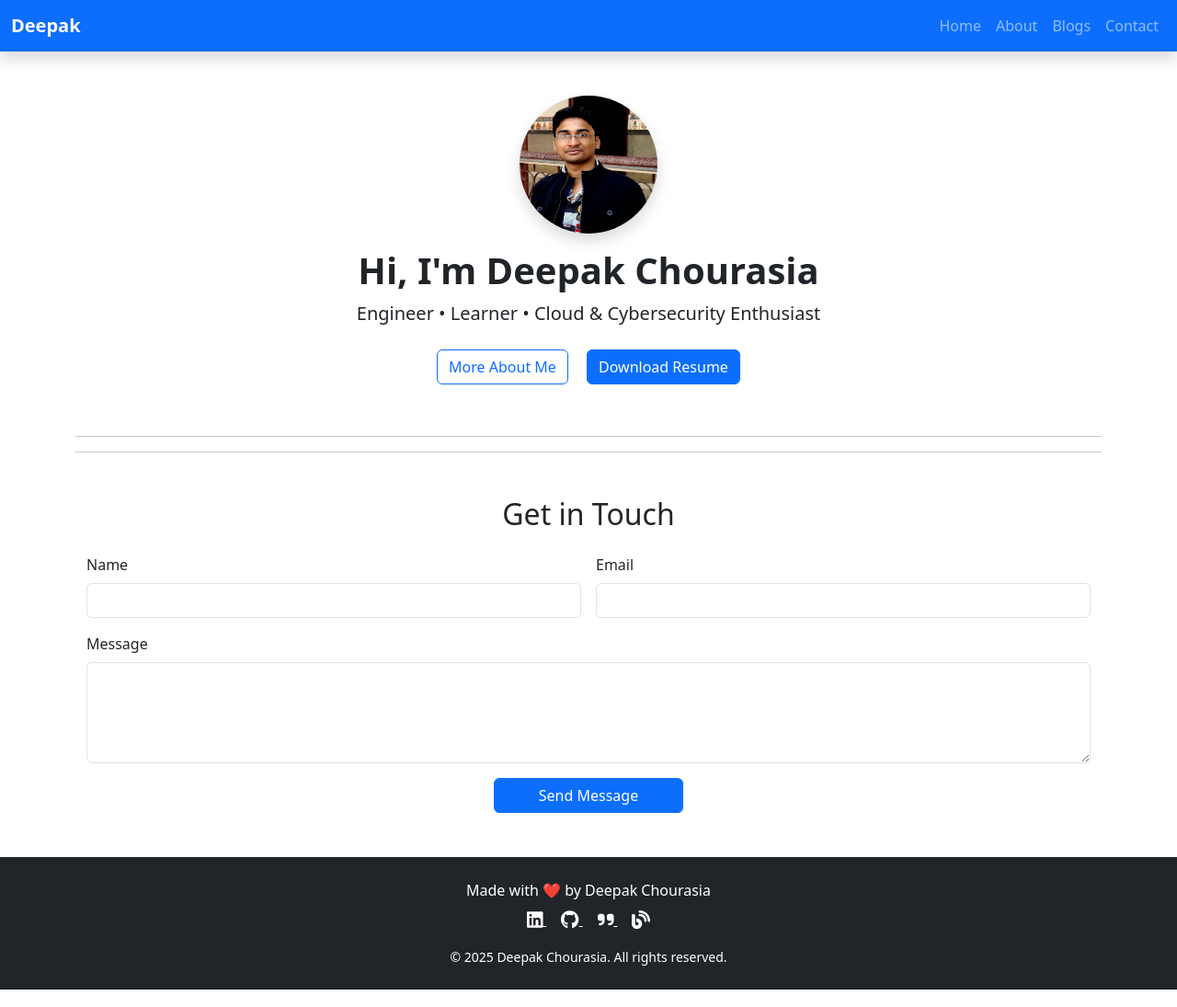
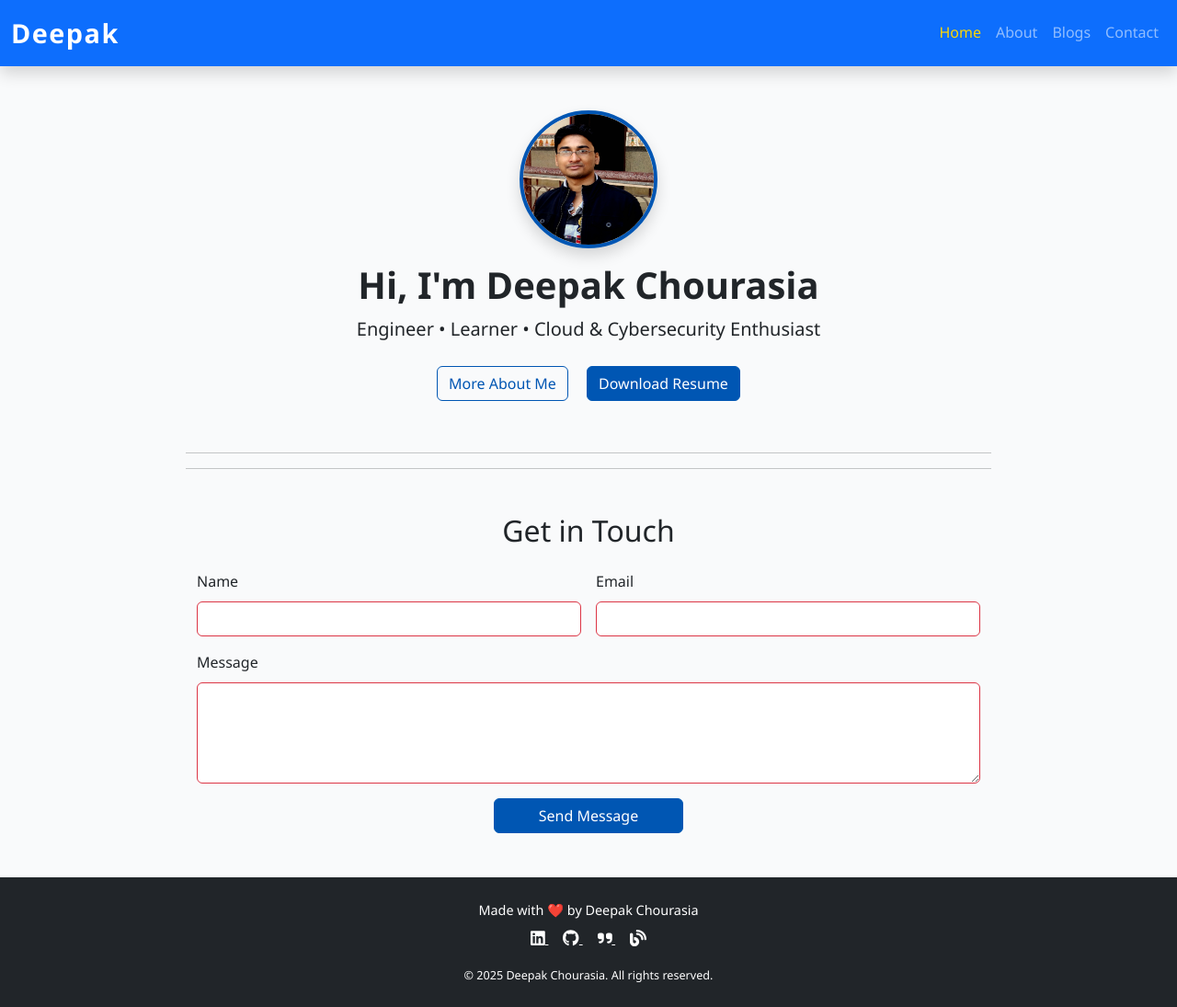
Before and after one commit to deepak-dkc95/deepak-dkc95.github.io, a Jekyll site: the page built from index.md, in a window 1280 px wide and 1095 px high. Shown: the whole window at 92% size. Built offline with Jekyll 4.4.1, drawn with Linux system fonts in a browser that asks for light colours.

Commit message:
Adding advanced features

```diff
--- a/_config.yml
+++ b/_config.yml
@@ -35,7 +35,7 @@
       path: ""
       type: "posts"
     values:
-      layout: post
+      layout: posts
   - scope:
       path: ""
       type: "pages"
--- a/_includes/contact-form.html
+++ b/_includes/contact-form.html
@@ -2,11 +2,11 @@
   <h2 class="text-center mb-4">Get in Touch</h2>
 
   <!-- Success Message -->
-  <div id="success-alert" class="alert alert-success d-none text-center" role="alert">
+  <div id="success-alert" class="alert alert-success d-none text-center" role="alert" aria-live="polite">
     ✅ Thank you! Your message has been sent.
   </div>
 
-  <form action="https://formspree.io/f/xeognbvb" method="POST" class="row g-3 needs-validation" novalidate>
+  <form id="contact-form" action="https://formspree.io/f/xeognbvb" method="POST" class="row g-3 needs-validation" novalidate>
     <div class="col-md-6">
       <label for="name" class="form-label">Name</label>
       <input type="text" class="form-control" id="name" name="name" required>
@@ -26,15 +26,7 @@
     </div>
 
     <div class="col-12 text-center">
-      <button type="submit" class="btn btn-primary px-5">Send Message</button>
+      <button type="submit" id="submit-btn" class="btn btn-primary px-5">Send Message</button>
     </div>
   </form>
 </section>
-
-<script>
-  // Show success message if ?success=1 is in URL
-  const params = new URLSearchParams(window.location.search);
-  if (params.get("success") === "1") {
-    document.getElementById("success-alert").classList.remove("d-none");
-  }
-</script>
--- a/_includes/navbar.html
+++ b/_includes/navbar.html
@@ -9,17 +9,18 @@
 
     <div class="collapse navbar-collapse" id="mainNavbar">
       <ul class="navbar-nav ms-auto mb-2 mb-lg-0">
+        {% assign current_url = page.url | downcase %}
         <li class="nav-item">
-          <a class="nav-link" href="{{ '/' | relative_url }}">Home</a>
+          <a class="nav-link {% if current_url == '/' %}active{% endif %}" href="{{ '/' | relative_url }}">Home</a>
         </li>
         <li class="nav-item">
-          <a class="nav-link" href="{{ '/about' | relative_url }}">About</a>
+          <a class="nav-link {% if current_url == '/about/' %}active{% endif %}" href="{{ '/about' | relative_url }}">About</a>
         </li>
         <li class="nav-item">
-          <a class="nav-link" href="{{ '/blogs' | relative_url }}">Blogs</a>
+          <a class="nav-link {% if current_url == '/blogs/' %}active{% endif %}" href="{{ '/blogs' | relative_url }}">Blogs</a>
         </li>
         <li class="nav-item">
-          <a class="nav-link" href="{{ '/contact' | relative_url }}">Contact</a>
+          <a class="nav-link {% if current_url == '/contact/' %}active{% endif %}" href="{{ '/contact' | relative_url }}">Contact</a>
         </li>
       </ul>
     </div>
--- a/_layouts/default.html
+++ b/_layouts/default.html
@@ -1,6 +1,8 @@
 <!DOCTYPE html>
 <html lang="en">
 <head>
+  <meta charset="UTF-8" />
+  <meta name="viewport" content="width=device-width, initial-scale=1" />
   {% include head.html %}
 </head>
 <body>
--- a/assets/css/styles.css
+++ b/assets/css/styles.css
@@ -0,0 +1,132 @@
+/* General body and text */
+body {
+  font-family: 'Segoe UI', Tahoma, Geneva, Verdana, sans-serif;
+  background-color: #f9fafb;
+  color: #212529;
+  line-height: 1.6;
+}
+
+/* Container spacing overrides */
+.container {
+  max-width: 900px;
+}
+
+/* Navbar tweaks */
+.navbar-brand {
+  font-size: 1.8rem;
+  letter-spacing: 1.5px;
+}
+
+.navbar-nav .nav-link {
+  font-weight: 500;
+  font-size: 1rem;
+  transition: color 0.3s ease;
+}
+
+.navbar-nav .nav-link:hover,
+.navbar-nav .nav-link.active {
+  color: #ffd700; /* Gold highlight */
+}
+
+/* Buttons */
+.btn-primary {
+  background-color: #0056b3;
+  border-color: #0056b3;
+  transition: background-color 0.3s ease, border-color 0.3s ease;
+}
+
+.btn-primary:hover,
+.btn-primary:focus {
+  background-color: #003d80;
+  border-color: #003d80;
+  box-shadow: 0 0 8px rgba(0, 61, 128, 0.6);
+}
+
+.btn-outline-primary {
+  color: #0056b3;
+  border-color: #0056b3;
+}
+
+.btn-outline-primary:hover,
+.btn-outline-primary:focus {
+  background-color: #0056b3;
+  color: #fff;
+}
+
+/* Rounded profile image on index */
+.rounded-circle {
+  border: 4px solid #0056b3;
+}
+
+/* Footer styles */
+footer {
+  font-size: 0.9rem;
+}
+
+footer a {
+  color: #ffffff;
+  transition: color 0.3s ease;
+}
+
+footer a:hover {
+  color: #ffd700;
+  text-decoration: none;
+}
+
+/* Blog list (assumed from blog-list.html) */
+.blog-post {
+  margin-bottom: 2rem;
+  padding-bottom: 1rem;
+  border-bottom: 1px solid #ddd;
+}
+
+.blog-post h2 {
+  font-size: 1.5rem;
+  color: #0056b3;
+}
+
+.blog-post a.read-more {
+  text-decoration: none;
+  font-weight: 600;
+  color: #003d80;
+  transition: color 0.3s ease;
+}
+
+.blog-post a.read-more:hover {
+  color: #ffd700;
+}
+
+/* Contact form tweaks */
+form.needs-validation .form-control:invalid {
+  border-color: #dc3545;
+}
+
+form.needs-validation .form-control:invalid:focus {
+  box-shadow: 0 0 5px rgba(220, 53, 69, 0.5);
+}
+
+form.needs-validation .form-control:valid {
+  border-color: #198754;
+}
+
+form.needs-validation .form-control:valid:focus {
+  box-shadow: 0 0 5px rgba(25, 135, 84, 0.5);
+}
+
+/* Success alert */
+#success-alert {
+  font-weight: 600;
+  font-size: 1.1rem;
+}
+
+/* Responsive tweaks */
+@media (max-width: 576px) {
+  .navbar-brand {
+    font-size: 1.4rem;
+  }
+
+  .btn {
+    width: 100%;
+    margin-bottom: 0.5rem;
+  }
+}
--- a/assets/js/main.js
+++ b/assets/js/main.js
@@ -0,0 +1,19 @@
+document.addEventListener("DOMContentLoaded", () => {
+  const params = new URLSearchParams(window.location.search);
+  const successAlert = document.getElementById("success-alert");
+  const submitBtn = document.getElementById("submit-btn");
+  const form = document.getElementById("contact-form");
+
+  if (!submitBtn || !form) return; // Exit if elements not on the page
+
+  if (params.get("success") === "1") {
+    if (successAlert) successAlert.classList.remove("d-none");
+    submitBtn.disabled = false;
+  } else {
+    submitBtn.disabled = false;
+  }
+
+  form.addEventListener("submit", () => {
+    submitBtn.disabled = true;
+  });
+});
```
Also changed, not shown: assets/css/default.css (deleted, +0 -115 lines).
